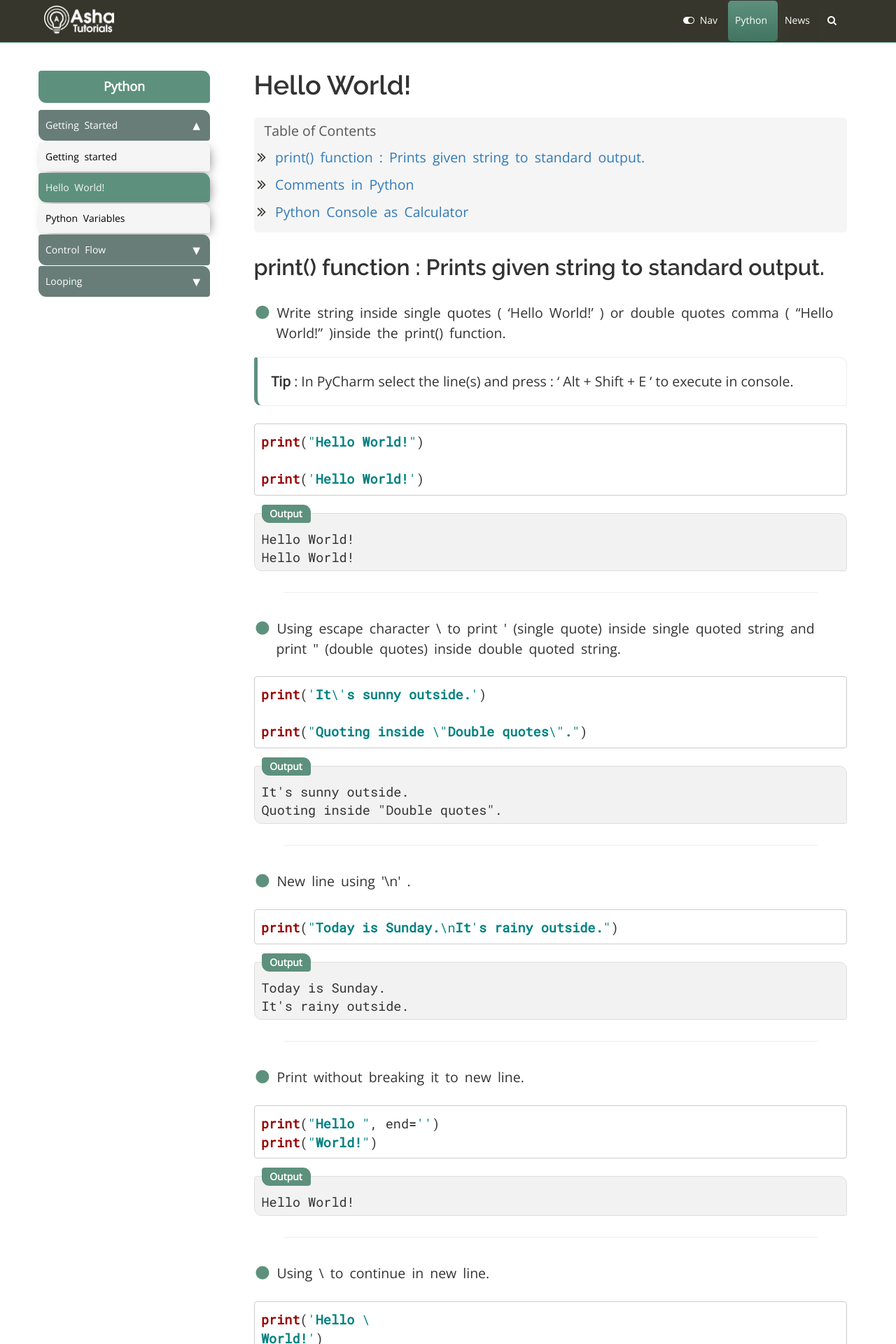
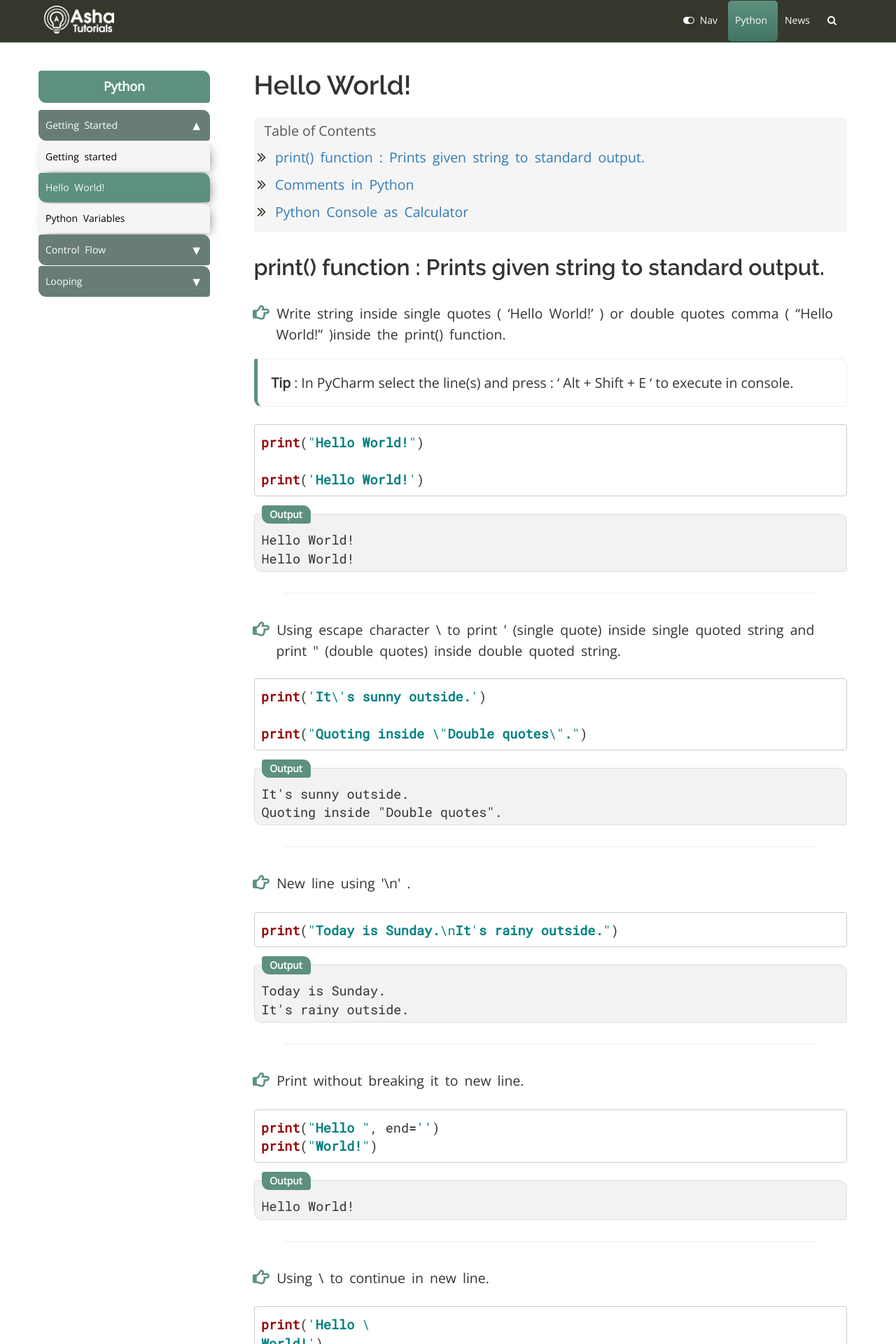
Before and after one commit to VBhojawala/vbhojawala.github.io, a Jekyll site: the page built from pages/python/01_GettingStarted/01_Hello_Wrold.md, in a window 1280 px wide. Shown: the top 1920 px of the page at 70% size. Built offline with Jekyll 4.4.1, drawn with Linux system fonts in a browser that asks for light colours; comment, search, counter and statistics services are not loaded; some of the changed text lies outside the part shown.

Commit message:
Changed component icon and made it responsive

```diff
--- a/css/customstyles.css
+++ b/css/customstyles.css
@@ -1493,6 +1493,13 @@ ul.mobile-toggle > a{
     padding-left: 7px;
 }
 
+#tut-content ul li::before{
+    content: "\f0a4";
+    font-size: 23px;
+    margin-left: -1.15em;
+    font-weight: 900;
+}
+
 #tut-content ol{
     padding-left: 25px;
     list-style-type: none;
--- a/css/theme-blue.css
+++ b/css/theme-blue.css
@@ -344,6 +344,9 @@ p, li{
     #tut-content ol li::before{
         font-size: 12px;
     }
+    #tut-content ul li::before{
+        font-size: 17px;
+    }
     h1{
         font-size: 32px;
     }
@@ -379,6 +382,9 @@ p, li{
     }
     #tut-content ol li::before{
         font-size: 14px;
+    }
+    #tut-content ul li::before{
+        font-size: 19px;
     }
     h1{
         font-size: 34px;
@@ -416,6 +422,9 @@ p, li{
     #tut-content ol li::before{
         font-size: 15px;
     }
+    #tut-content ul li::before{
+        font-size: 21px;
+    }
     h1{
         font-size: 36px;
     }
@@ -452,6 +461,9 @@ p, li{
     #tut-content ol li::before{
         font-size: 16px;
     }
+    #tut-content ul li::before{
+        font-size: 23px;
+    }
     h1{
         font-size: 38px;
     }
--- a/notes/todo.txt
+++ b/notes/todo.txt
@@ -4,7 +4,10 @@ Daily Tasks
 
 1. Responsive image
 2. ppt brand image and logo work.
-3. write first page and start recording!
+3. write first page
+$ start recording!
+$ alternate Design for block
+$ tagging guide Line
 
 
 
--- a/pages/python/01_GettingStarted/01_Hello_Wrold.md
+++ b/pages/python/01_GettingStarted/01_Hello_Wrold.md
@@ -303,7 +303,7 @@ print('4417', '2323', '1224', '1123', sep='-')
 <!-- Section 2.1 -->
 <div id="tut-content">
     <ul>
-        <li> <strong>Single line comment </strong>: starts with ' # '. </li>
+        <li> <strong>Single-line comment </strong>: starts with ' # '. </li>
     </ul>
 </div>
 
@@ -324,19 +324,16 @@ print('4417', '2323', '1224', '1123', sep='-')
 {% endhighlight %}
 </div>
 
-
+<hr/>
 
 
 
 <!-- Section 2.2 -->
 <div id="tut-content">
     <ul>
-        <li> <strong>In line comment </strong>: starts with ' # ' within line after python code. </li>
+        <li> <strong>In-line comment </strong>: starts with ' # ' within line after python code. </li>
     </ul>
 </div>
-
-
-{% include callout.html content="**Tip** : In PyCharm use shortcut : ' Ctrl + / '  to comment or uncomment line(s). " type="primary" %}
 
 
 {% assign code_block = code_block | plus: 1 %}
@@ -395,7 +392,7 @@ Hello World!
 {% endhighlight %}
 </div>
 
-
+<hr/>
 
 
 <!-- Section3 -->
@@ -424,8 +421,8 @@ Hello World!
 # Multiplication
 12 * 8
 
-# Division
-174 / 12  # returns Float
+# Division (returns Float)
+174 / 12
 
 # floor division for Integer
 174 // 12
```
Also changed, not shown: other parts of pages/python/01_GettingStarted/01_Hello_Wrold.md (+1 -1 lines), 5 other files.
